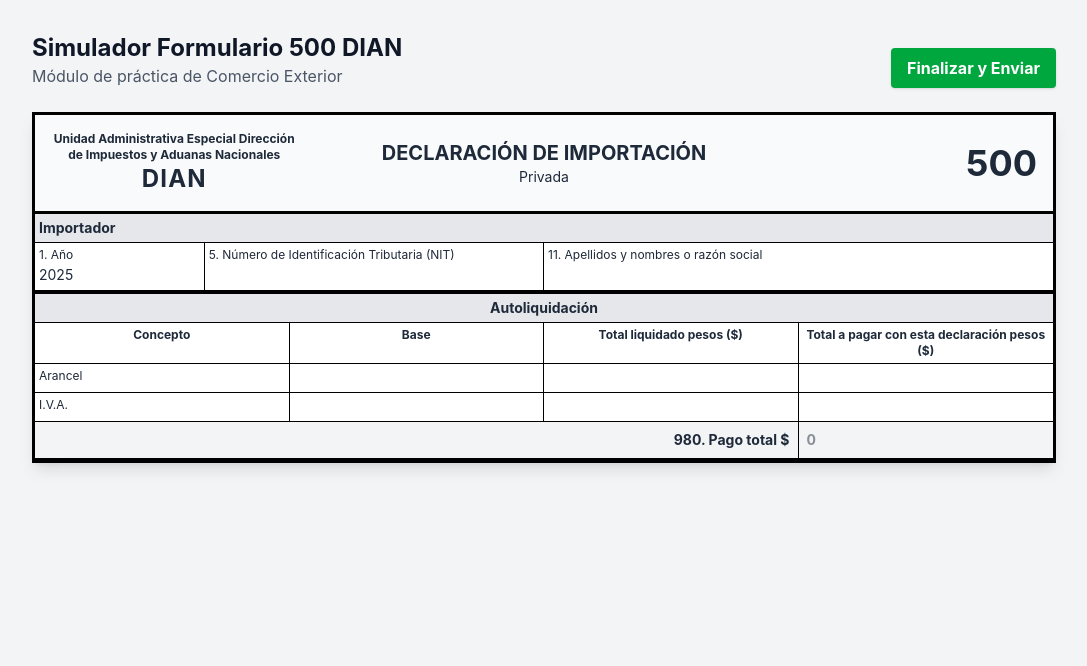
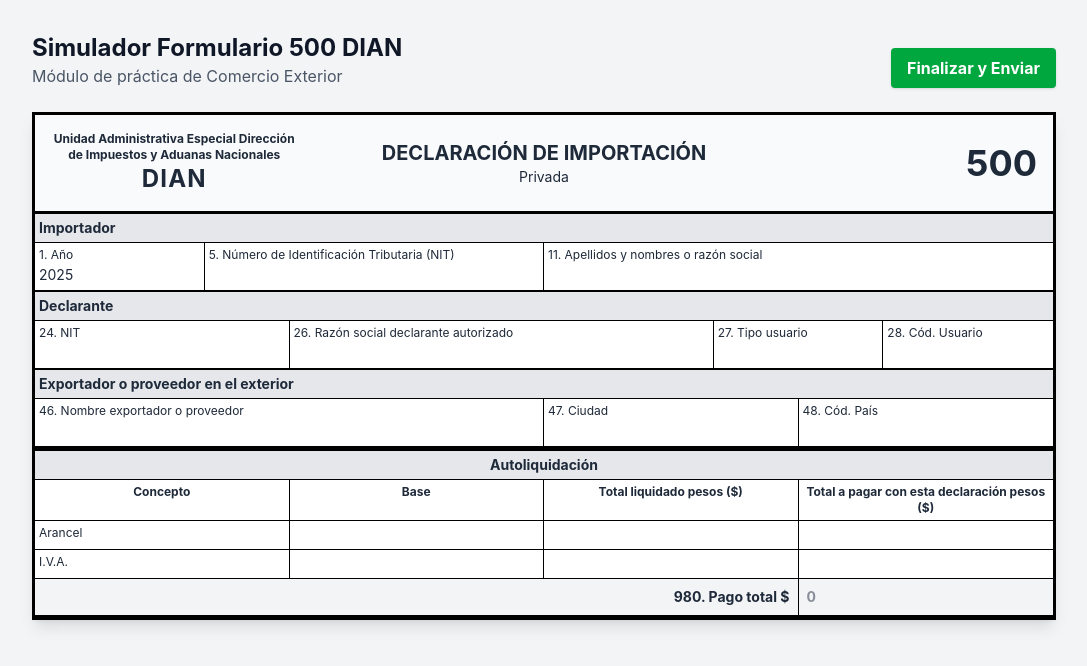
Before and after one commit to jemilianofl/practicas-dian, a React (Vite) app: page / in a window 1280 px wide. Shown: the top 666 px of the page, without its empty margins (96-1183 px from the left). Built offline with nearby package versions, Linux system fonts and the light colour scheme.

Commit message:
feat: completar secciones de Declarante y Exportador al formulario

```diff
--- a/src/App.tsx
+++ b/src/App.tsx
@@ -1,5 +1,7 @@
 import { useFormulario } from './hooks/useFormulario';
 import { Importador } from './components/Importador';
+import { Declarante } from './components/Declarante'; // Nuevo
+import { Exportador } from './components/Exportador'; // Nuevo
 import { Autoliquidacion } from './components/Autoliquidacion';
 import { ModalEnvio } from './components/ModalEnvio';
 
@@ -50,7 +52,9 @@
 
           <Importador data={formData} onChange={handleInputChange} />
 
-          {/* Puedes agregar más componentes aquí como <Declarante /> o <Exportador /> */}
+          {/* NUEVAS SECCIONES */}
+          <Declarante data={formData} onChange={handleInputChange} />
+          <Exportador data={formData} onChange={handleInputChange} />
 
           <Autoliquidacion data={formData} onChange={handleInputChange} />
         </div>
--- a/src/components/Declarante.tsx
+++ b/src/components/Declarante.tsx
@@ -0,0 +1,32 @@
+import type { FormData } from '../types';
+
+interface Props {
+  data: FormData;
+  onChange: (e: React.ChangeEvent<HTMLInputElement>) => void;
+}
+
+export const Declarante: React.FC<Props> = ({ data, onChange }) => {
+  return (
+    <div className="border-b-2 border-black grid grid-cols-12">
+      <div className="col-span-12 bg-gray-200 border-b border-black font-bold p-1 text-sm">
+        Declarante
+      </div>
+      <div className="col-span-3 border-r border-black p-1">
+        <label htmlFor="nitDeclarante" className="block text-xs leading-tight">24. NIT</label>
+        <input id="nitDeclarante" type="text" name="nitDeclarante" value={data.nitDeclarante} onChange={onChange} className="w-full text-sm outline-none bg-transparent" />
+      </div>
+      <div className="col-span-5 border-r border-black p-1">
+        <label htmlFor="razonSocialDeclarante" className="block text-xs leading-tight">26. Razón social declarante autorizado</label>
+        <input id="razonSocialDeclarante" type="text" name="razonSocialDeclarante" value={data.razonSocialDeclarante} onChange={onChange} className="w-full text-sm outline-none bg-transparent" />
+      </div>
+      <div className="col-span-2 border-r border-black p-1">
+        <label htmlFor="tipoUsuario" className="block text-xs leading-tight">27. Tipo usuario</label>
+        <input id="tipoUsuario" type="text" name="tipoUsuario" value={data.tipoUsuario} onChange={onChange} className="w-full text-sm outline-none bg-transparent" />
+      </div>
+      <div className="col-span-2 p-1">
+        <label htmlFor="codUsuario" className="block text-xs leading-tight">28. Cód. Usuario</label>
+        <input id="codUsuario" type="text" name="codUsuario" value={data.codUsuario} onChange={onChange} className="w-full text-sm outline-none bg-transparent" />
+      </div>
+    </div>
+  );
+};
--- /dev/null
+++ b/src/components/Exportador.tsx
@@ -0,0 +1,28 @@
+import type { FormData } from '../types';
+
+interface Props {
+  data: FormData;
+  onChange: (e: React.ChangeEvent<HTMLInputElement>) => void;
+}
+
+export const Exportador: React.FC<Props> = ({ data, onChange }) => {
+  return (
+    <div className="border-b-2 border-black grid grid-cols-12">
+      <div className="col-span-12 bg-gray-200 border-b border-black font-bold p-1 text-sm">
+        Exportador o proveedor en el exterior
+      </div>
+      <div className="col-span-6 border-r border-b border-black p-1">
+        <label htmlFor="nombreExportador" className="block text-xs leading-tight">46. Nombre exportador o proveedor</label>
+        <input id="nombreExportador" type="text" name="nombreExportador" value={data.nombreExportador} onChange={onChange} className="w-full text-sm outline-none bg-transparent" />
+      </div>
+      <div className="col-span-3 border-r border-b border-black p-1">
+        <label htmlFor="ciudadExportador" className="block text-xs leading-tight">47. Ciudad</label>
+        <input id="ciudadExportador" type="text" name="ciudadExportador" value={data.ciudadExportador} onChange={onChange} className="w-full text-sm outline-none bg-transparent" />
+      </div>
+      <div className="col-span-3 border-b border-black p-1">
+        <label htmlFor="paisExportador" className="block text-xs leading-tight">48. Cód. País</label>
+        <input id="paisExportador" type="text" name="paisExportador" value={data.paisExportador} onChange={onChange} className="w-full text-sm outline-none bg-transparent" />
+      </div>
+    </div>
+  );
+};
--- a/src/hooks/useFormulario.ts
+++ b/src/hooks/useFormulario.ts
@@ -8,12 +8,22 @@
     nombreImportador: '',
     nitDeclarante: '',
     razonSocialDeclarante: '',
+    tipoUsuario: '',
+    codUsuario: '',
     nombreExportador: '',
+    ciudadExportador: '',
+    paisExportador: '',
+    emailExportador: '',
+    tasaCambio: '',
+    subpartida: '',
+    pesoBruto: '',
     valorFob: '',
     valorFletes: '',
     valorSeguros: '',
+    valorAduana: '',
     arancelTotal: '',
     ivaTotal: '',
+    sancionTotal: '',
     totalPagar: ''
   });
 
@@ -26,7 +36,7 @@
     setFormData(prev => ({ ...prev, [name]: value }));
   };
 
-  const handleSimularEnvio = (e: React.FormEvent<HTMLFormElement>) => { // <-- Tipo más específico
+  const handleSimularEnvio = (e: React.FormEvent<HTMLFormElement>) => {
     e.preventDefault();
     setEnviado(true);
     setTimeout(() => {
```
Also changed, not shown: src/types/index.ts (+19 -0 lines), 1 other file (tests, documents, lock files or other folders).
